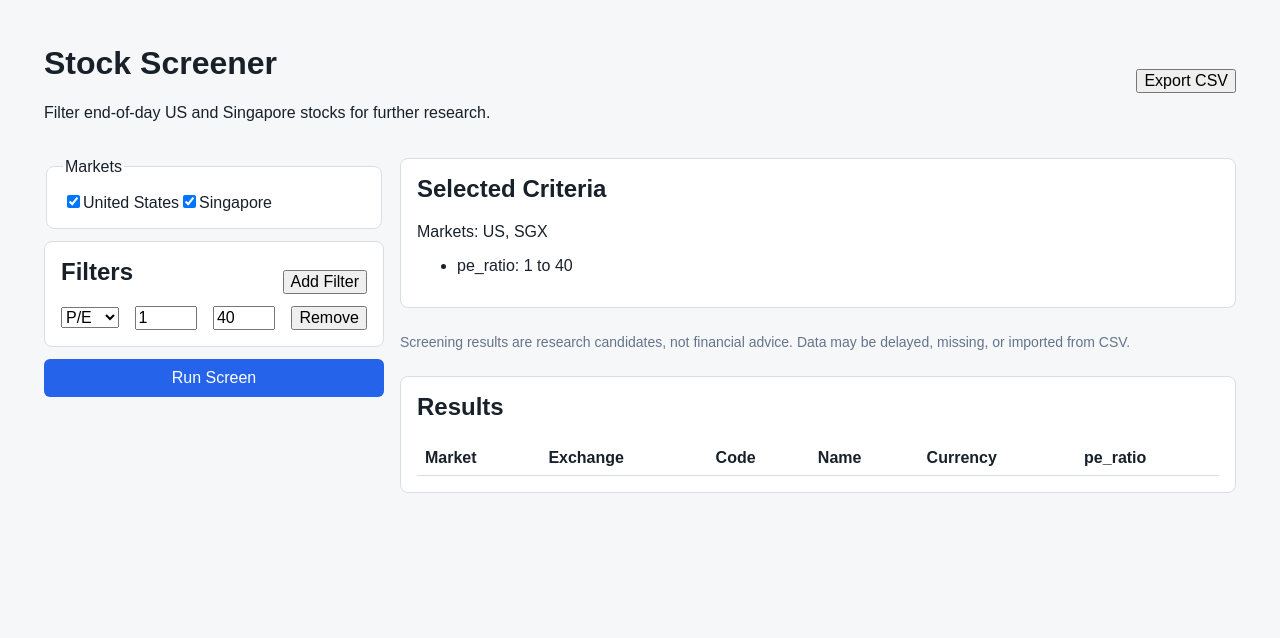
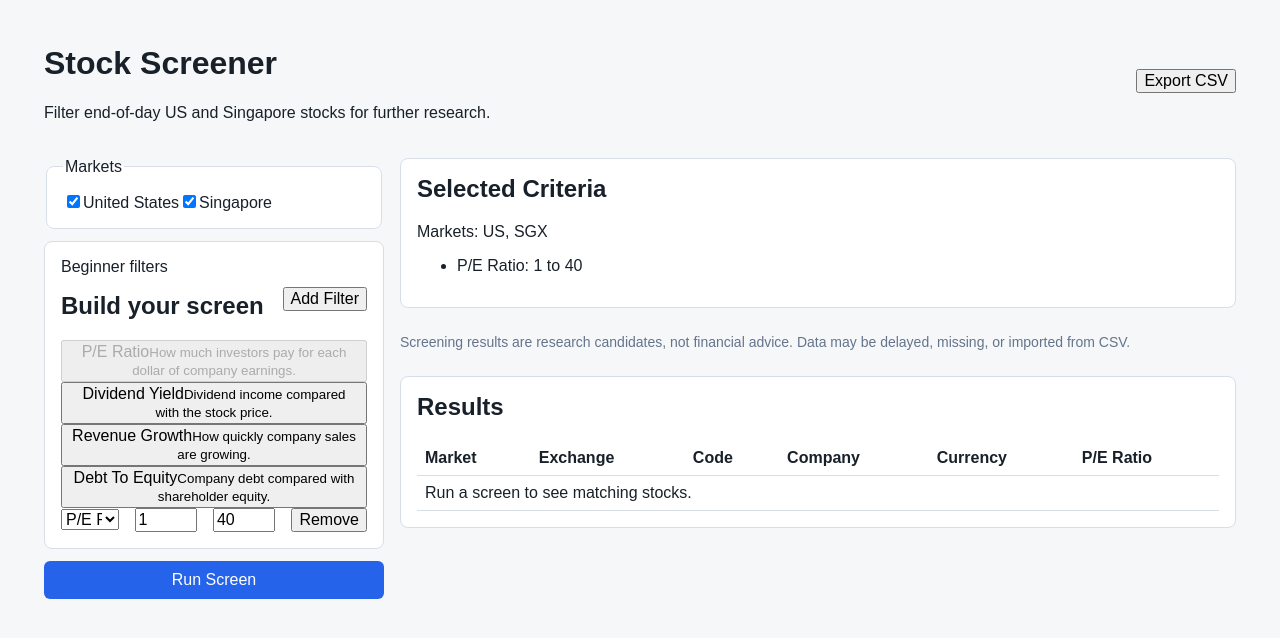
Before and after one commit to chewingbytes/stock, a Next.js app: page / in a window 1280 px wide. Shown: the top 638 px of the page. Built offline with nearby package versions, Linux system fonts and the light colour scheme.

Commit message:
feat: redesign beginner filters and results table

```diff
--- a/src/components/CriteriaSummary.tsx
+++ b/src/components/CriteriaSummary.tsx
@@ -1,3 +1,4 @@
+import { formatMetricLabel } from "../domain/metricDefinitions";
 import type { RangeFilter } from "../domain/types";
 
 export function CriteriaSummary({
@@ -14,8 +15,8 @@ export function CriteriaSummary({
       <ul>
         {filters.map((filter, index) => (
           <li key={`${filter.metricKey}-${index}`}>
-            {filter.metricKey}: {filter.min ?? "no min"} to{" "}
-            {filter.max ?? "no max"}
+            {formatMetricLabel(filter.metricKey)}: {filter.min ?? "Any"} to{" "}
+            {filter.max ?? "Any"}
           </li>
         ))}
       </ul>
--- a/src/components/FilterBuilder.tsx
+++ b/src/components/FilterBuilder.tsx
@@ -1,17 +1,14 @@
-import type { RangeFilter } from "../domain/types";
+import { beginnerMetricDefinitions } from "../domain/metricDefinitions";
+import type { MetricKey, RangeFilter } from "../domain/types";
 
-const availableFilters: { metricKey: RangeFilter["metricKey"]; label: string }[] =
-  [
-    { metricKey: "market_cap", label: "Market Cap" },
-    { metricKey: "revenue_growth_rate", label: "Revenue Growth" },
-    { metricKey: "profit_growth_rate", label: "Profit Growth" },
-    { metricKey: "dividend_yield", label: "Dividend Yield" },
-    { metricKey: "dividend_growth_rate", label: "Dividend Growth" },
-    { metricKey: "pe_ratio", label: "P/E" },
-    { metricKey: "pb_ratio", label: "P/B" },
-    { metricKey: "debt_to_equity_ratio", label: "Debt To Equity" },
-    { metricKey: "close", label: "Close Price" },
-  ];
+const starterMetrics: MetricKey[] = [
+  "pe_ratio",
+  "dividend_yield",
+  "revenue_growth_rate",
+  "debt_to_equity_ratio",
+];
+
+const availableFilters = Object.values(beginnerMetricDefinitions);
 
 export function FilterBuilder({
   filters,
@@ -29,7 +26,20 @@ export function FilterBuilder({
   }
 
   function addFilter() {
-    onChange([...filters, { metricKey: "pe_ratio", min: null, max: null }]);
+    addMetric("pe_ratio");
+  }
+
+  function addMetric(metricKey: MetricKey) {
+    const definition = beginnerMetricDefinitions[metricKey];
+
+    onChange([
+      ...filters,
+      {
+        metricKey,
+        min: definition.defaultRange.min,
+        max: definition.defaultRange.max,
+      },
+    ]);
   }
 
   function removeFilter(index: number) {
@@ -37,13 +47,37 @@ export function FilterBuilder({
   }
 
   return (
-    <section className="panel">
+    <section className="panel filter-builder">
       <div className="panel-title">
-        <h2>Filters</h2>
-        <button type="button" onClick={addFilter}>
+        <div>
+          <p className="eyebrow">Beginner filters</p>
+          <h2>Build your screen</h2>
+        </div>
+        <button className="secondary-button" type="button" onClick={addFilter}>
           Add Filter
         </button>
       </div>
+
+      <div className="metric-card-grid" aria-label="Beginner metric library">
+        {starterMetrics.map((metricKey) => {
+          const definition = beginnerMetricDefinitions[metricKey];
+          const isActive = filters.some((filter) => filter.metricKey === metricKey);
+
+          return (
+            <button
+              className={isActive ? "metric-card active" : "metric-card"}
+              disabled={isActive}
+              key={metricKey}
+              onClick={() => addMetric(metricKey)}
+              type="button"
+            >
+              <span>{definition.label}</span>
+              <small>{definition.explanation}</small>
+            </button>
+          );
+        })}
+      </div>
+
       <div className="filter-list">
         {filters.map((filter, index) => (
           <div className="filter-row" key={`${filter.metricKey}-${index}`}>
--- a/src/components/ResultsTable.tsx
+++ b/src/components/ResultsTable.tsx
@@ -1,4 +1,6 @@
 import { DataQualityBadge } from "./DataQualityBadge";
+import { formatMetricLabel } from "../domain/metricDefinitions";
+import type { MetricKey } from "../domain/types";
 
 type ScreenMetricValue = {
   value: number | null;
@@ -19,9 +21,15 @@ type ScreenRow = {
 export function ResultsTable({
   rows,
   metricKeys,
+  selectedRowKey = null,
+  onSelectRow,
+  emptyMessage = "Run a screen to see matching stocks.",
 }: {
   rows: ScreenRow[];
-  metricKeys: string[];
+  metricKeys: MetricKey[];
+  selectedRowKey?: string | null;
+  onSelectRow?: (rowKey: string) => void;
+  emptyMessage?: string;
 }) {
   return (
     <section className="panel table-panel">
@@ -33,16 +41,30 @@ export function ResultsTable({
               <th>Market</th>
               <th>Exchange</th>
               <th>Code</th>
-              <th>Name</th>
+              <th>Company</th>
               <th>Currency</th>
               {metricKeys.map((key) => (
-                <th key={key}>{key}</th>
+                <th key={key}>{formatMetricLabel(key)}</th>
               ))}
             </tr>
           </thead>
           <tbody>
-            {rows.map((row) => (
-              <tr key={`${row.marketCode}-${row.stockCode}`}>
+            {rows.length === 0 ? (
+              <tr>
+                <td className="empty-cell" colSpan={5 + metricKeys.length}>
+                  {emptyMessage}
+                </td>
+              </tr>
+            ) : (
+              rows.map((row) => {
+                const rowKey = `${row.marketCode}-${row.stockCode}`;
+
+                return (
+                  <tr
+                    className={selectedRowKey === rowKey ? "selected" : ""}
+                    key={rowKey}
+                    onClick={() => onSelectRow?.(rowKey)}
+                  >
                     <td>{row.marketCode}</td>
                     <td>{row.exchange}</td>
                     <td>{row.stockCode}</td>
@@ -65,7 +87,9 @@ export function ResultsTable({
                       );
                     })}
                   </tr>
-            ))}
+                );
+              })
+            )}
           </tbody>
         </table>
       </div>
```
Lines whose indentation alone changed are shown as unchanged.
